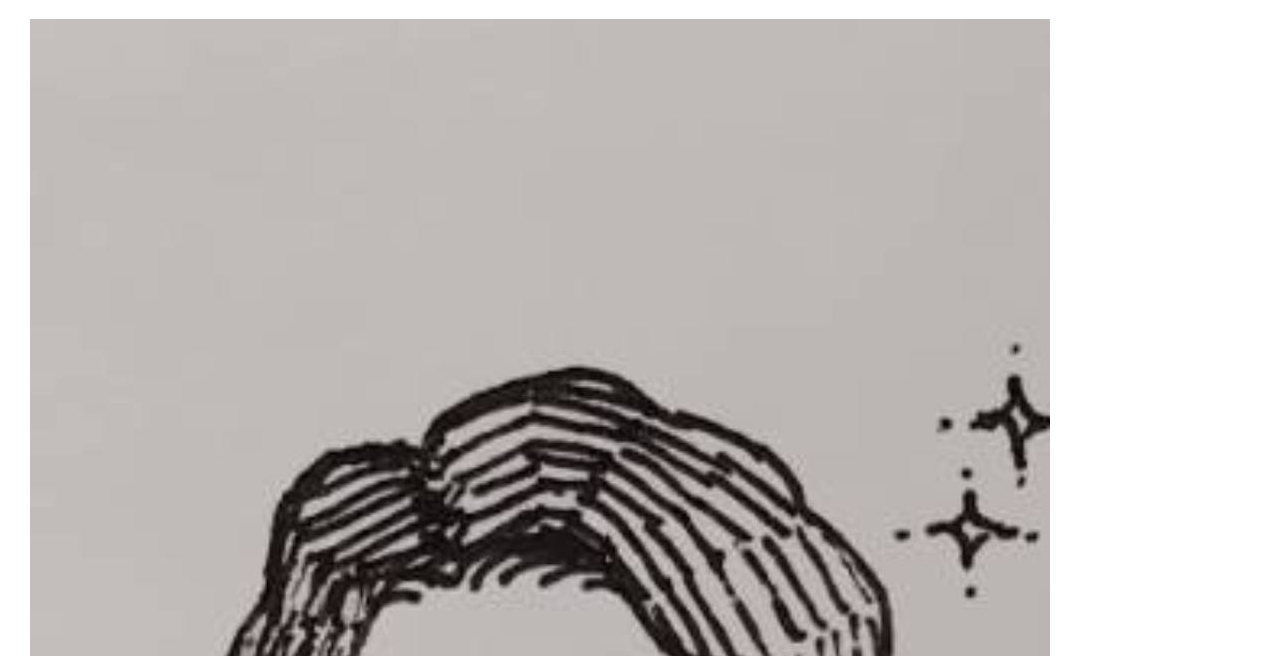
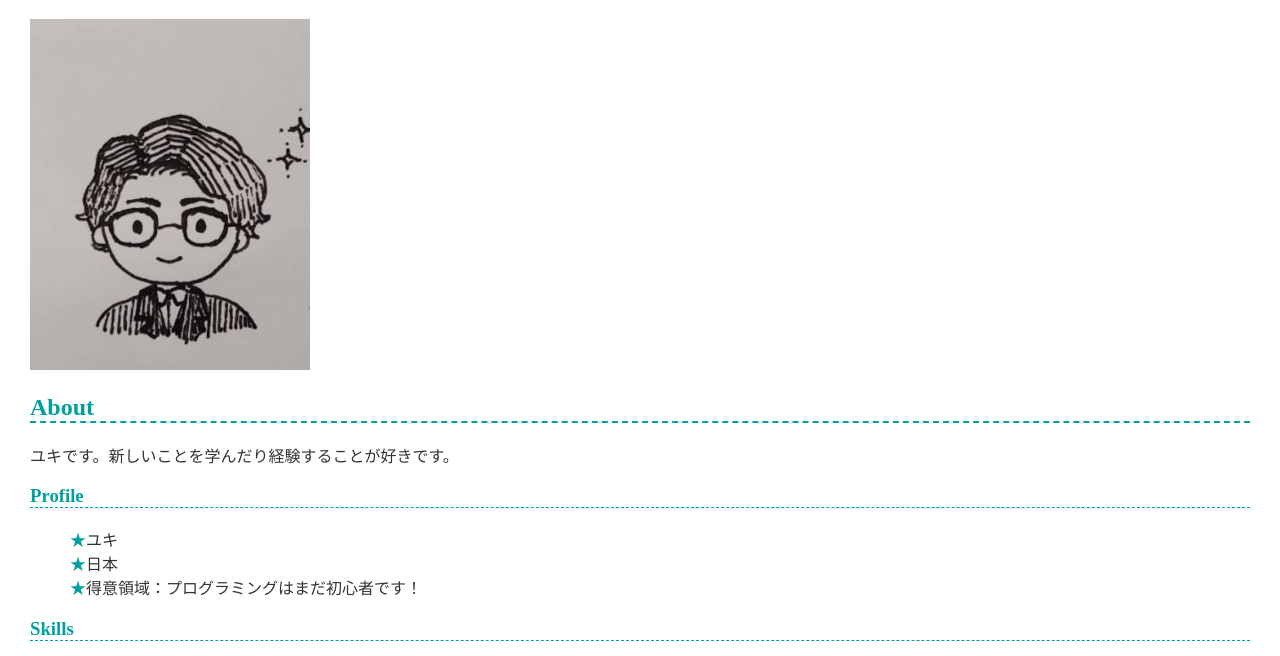
Before and after one commit to Yuki23-snow/yuki23-snow.github.io, a plain HTML site: page index.html in a window 1280 px wide. Shown: the part 94-750 px from the top of the page. Drawn offline with Linux system fonts and the light colour scheme.

Commit message:
Add width attribute to image in index.html
Updated image tag to include width attribute.

```diff
--- a/index.html
+++ b/index.html
@@ -8,7 +8,7 @@
   </head>
   <body>
     <h1>Yuki23-snow</h1>
-<img src="RUIDa1ddcd64a62747298ee72c9ac74bec0d.jpg">
+<img src="RUIDa1ddcd64a62747298ee72c9ac74bec0d.jpg" width="280">
 
     <h2>About</h2>
     <p>
```
